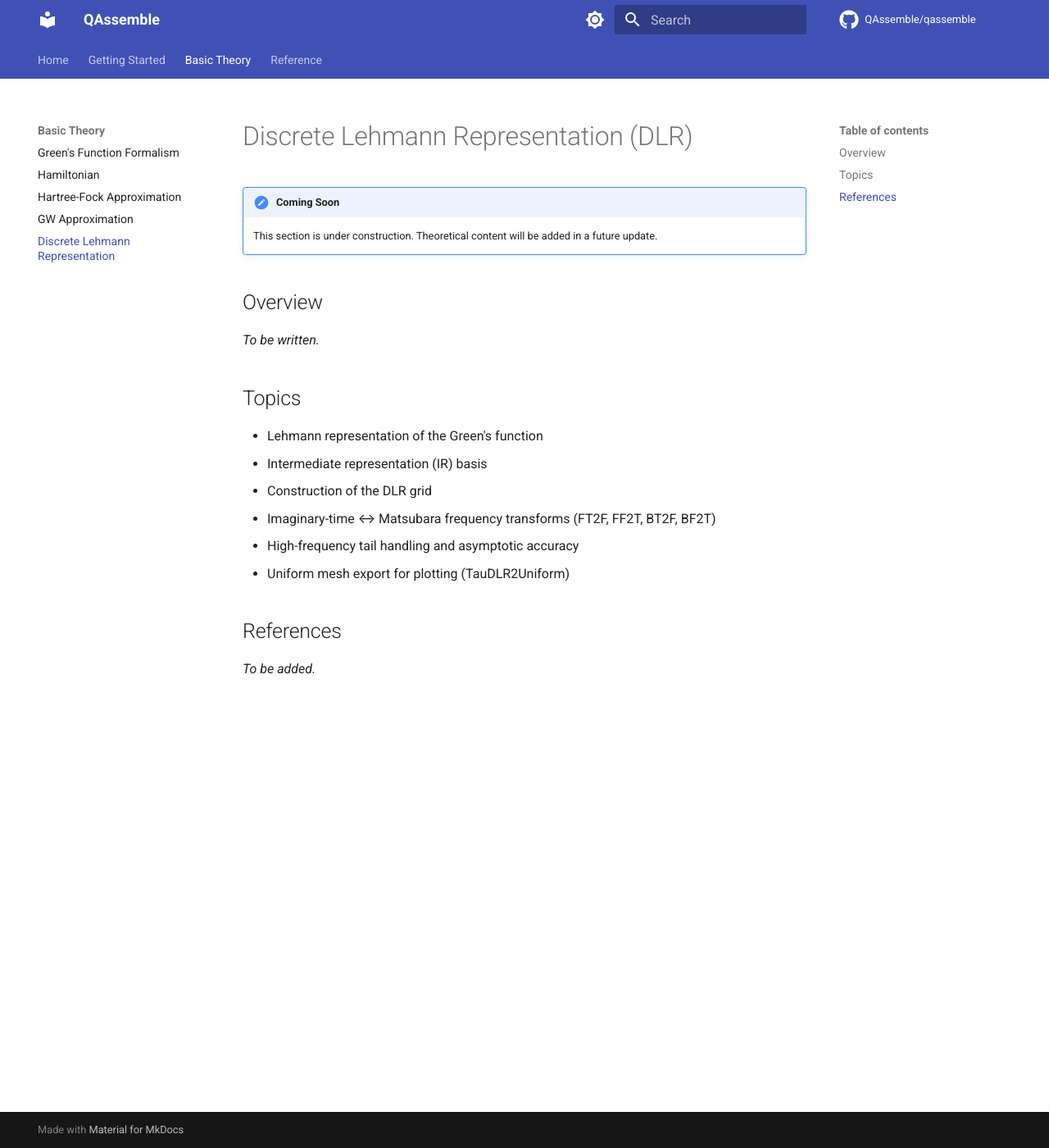
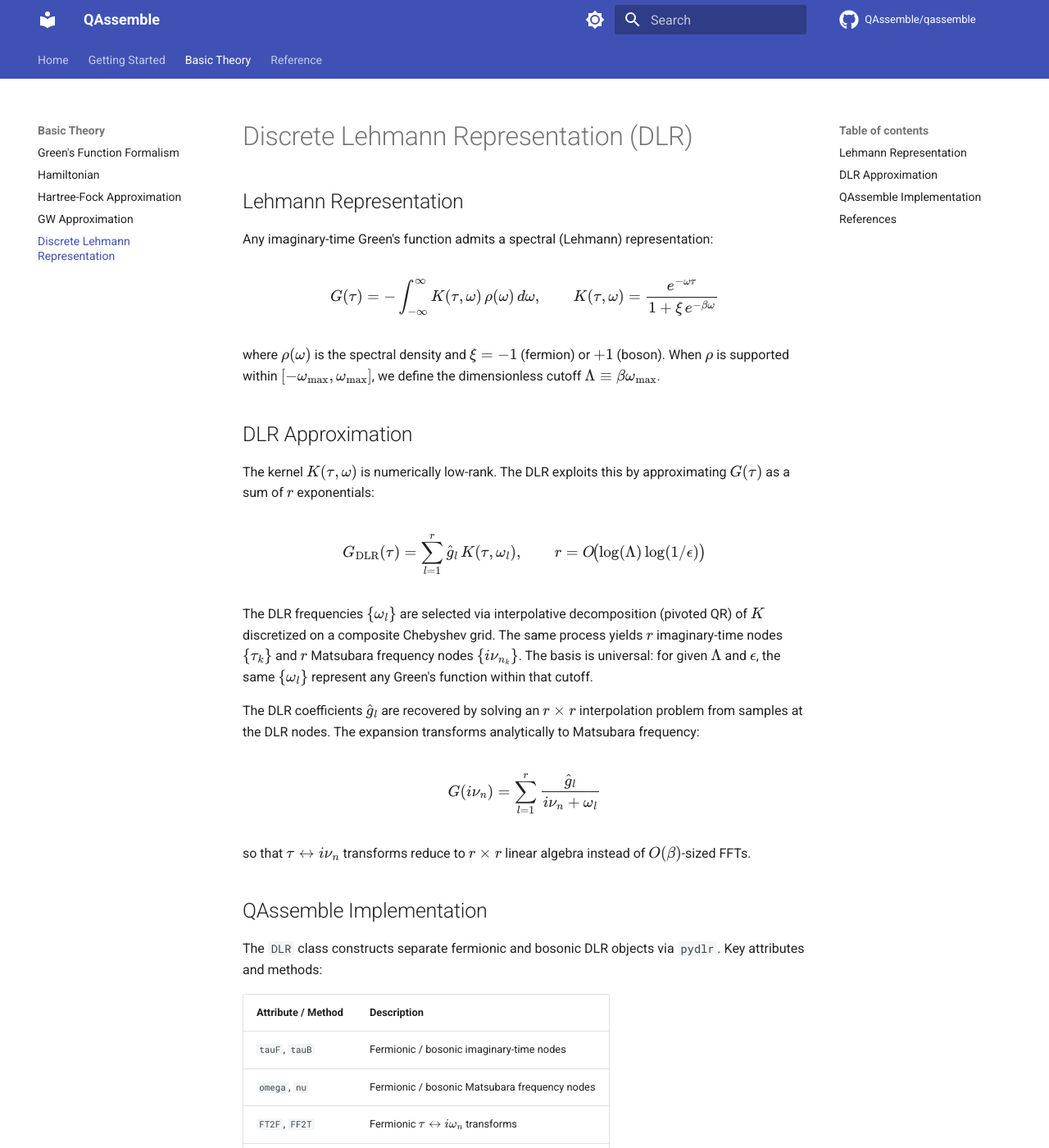
Before and after one commit to QAssemble/qassemble, an MkDocs documentation site: the page built from docs/theory/dlr.md, in a window 1280 px wide and 1400 px high. Shown: the whole window at 82% size. Built offline with MkDocs 1.6.1 and Material for MkDocs 9.7.7, drawn with Linux system fonts in a browser that asks for light colours; comment, search, counter and statistics services are not loaded; some of the changed text lies outside the part shown.

Commit message:
Change Reference file

```diff
--- a/docs/theory/dlr.md
+++ b/docs/theory/dlr.md
@@ -1,21 +1,45 @@
 # Discrete Lehmann Representation (DLR)
 
-!!! note "Coming Soon"
-    This section is under construction. Theoretical content will be added in a future update.
+## Lehmann Representation
 
-## Overview
+Any imaginary-time Green's function admits a spectral (Lehmann) representation:
 
-*To be written.*
+$$
+G(\tau) = -\int_{-\infty}^{\infty} K(\tau, \omega)\,\rho(\omega)\,d\omega, \qquad K(\tau, \omega) = \frac{e^{-\omega\tau}}{1 + \xi\, e^{-\beta\omega}}
+$$
 
-## Topics
+where $\rho(\omega)$ is the spectral density and $\xi = -1$ (fermion) or $+1$ (boson). When $\rho$ is supported within $[-\omega_\mathrm{max}, \omega_\mathrm{max}]$, we define the dimensionless cutoff $\Lambda \equiv \beta\omega_\mathrm{max}$.
 
-- Lehmann representation of the Green's function
-- Intermediate representation (IR) basis
-- Construction of the DLR grid
-- Imaginary-time ↔ Matsubara frequency transforms (FT2F, FF2T, BT2F, BF2T)
-- High-frequency tail handling and asymptotic accuracy
-- Uniform mesh export for plotting (TauDLR2Uniform)
+## DLR Approximation
+
+The kernel $K(\tau, \omega)$ is numerically low-rank. The DLR exploits this by approximating $G(\tau)$ as a sum of $r$ exponentials:
+
+$$
+G_\mathrm{DLR}(\tau) = \sum_{l=1}^{r} \widehat{g}_l\, K(\tau, \omega_l), \qquad r = O\!\bigl(\log(\Lambda)\log(1/\epsilon)\bigr)
+$$
+
+The DLR frequencies $\{\omega_l\}$ are selected via interpolative decomposition (pivoted QR) of $K$ discretized on a composite Chebyshev grid. The same process yields $r$ imaginary-time nodes $\{\tau_k\}$ and $r$ Matsubara frequency nodes $\{i\nu_{n_k}\}$. The basis is universal: for given $\Lambda$ and $\epsilon$, the same $\{\omega_l\}$ represent any Green's function within that cutoff.
+
+The DLR coefficients $\widehat{g}_l$ are recovered by solving an $r \times r$ interpolation problem from samples at the DLR nodes. The expansion transforms analytically to Matsubara frequency:
+
+$$
+G(i\nu_n) = \sum_{l=1}^{r} \frac{\widehat{g}_l}{i\nu_n + \omega_l}
+$$
+
+so that $\tau \leftrightarrow i\nu_n$ transforms reduce to $r \times r$ linear algebra instead of $O(\beta)$-sized FFTs.
+
+## QAssemble Implementation
+
+The `DLR` class constructs separate fermionic and bosonic DLR objects via `pydlr`. Key attributes and methods:
+
+| Attribute / Method | Description |
+|---|---|
+| `tauF`, `tauB` | Fermionic / bosonic imaginary-time nodes |
+| `omega`, `nu` | Fermionic / bosonic Matsubara frequency nodes |
+| `FT2F`, `FF2T` | Fermionic $\tau \leftrightarrow i\omega_n$ transforms |
+| `BT2F`, `BF2T` | Bosonic $\tau \leftrightarrow i\nu_n$ transforms |
 
 ## References
 
-*To be added.*
+- J. Kaye, K. Chen & O. Parcollet, *Phys. Rev. B* **105**, 235115 (2022). [DOI](https://doi.org/10.1103/PhysRevB.105.235115)
+- J. Kaye, K. Chen & H. U. Strand, *Comput. Phys. Commun.* **280**, 108458 (2022). [DOI](https://doi.org/10.1016/j.cpc.2022.108458)
```
